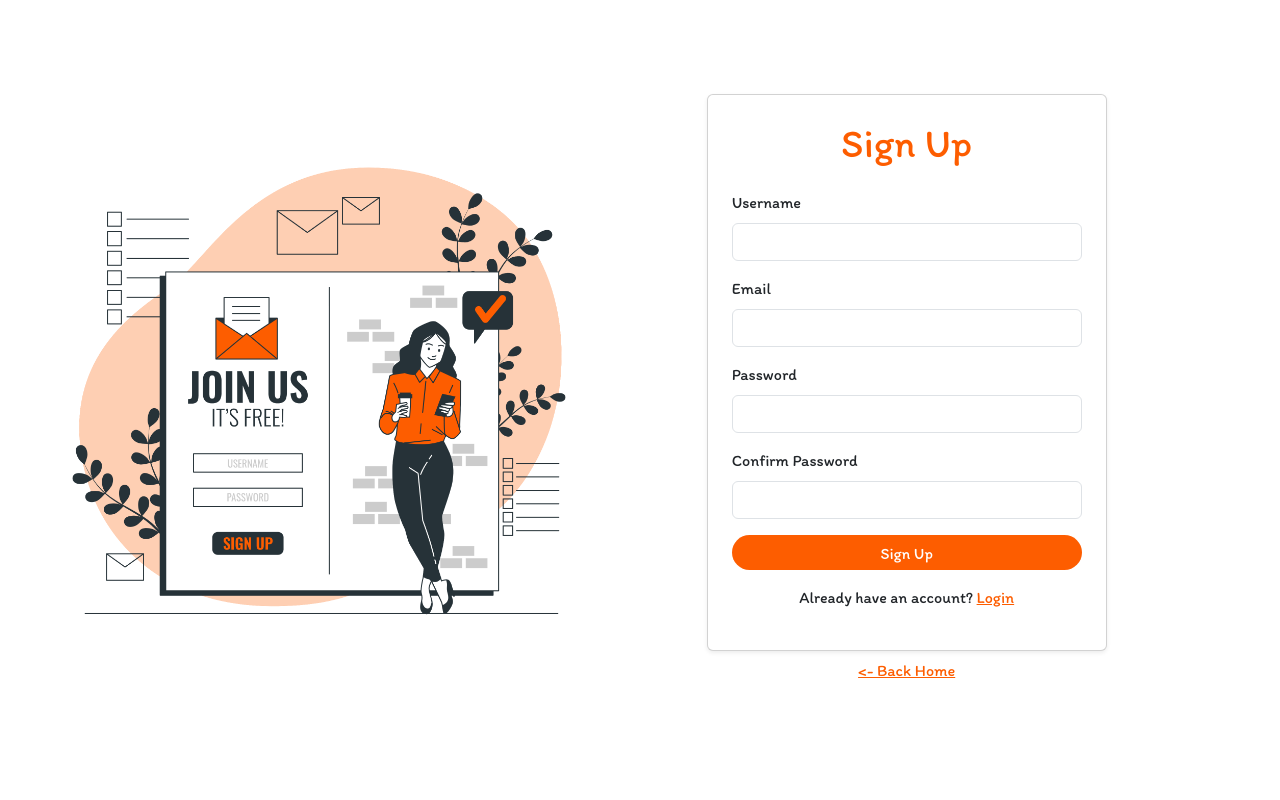
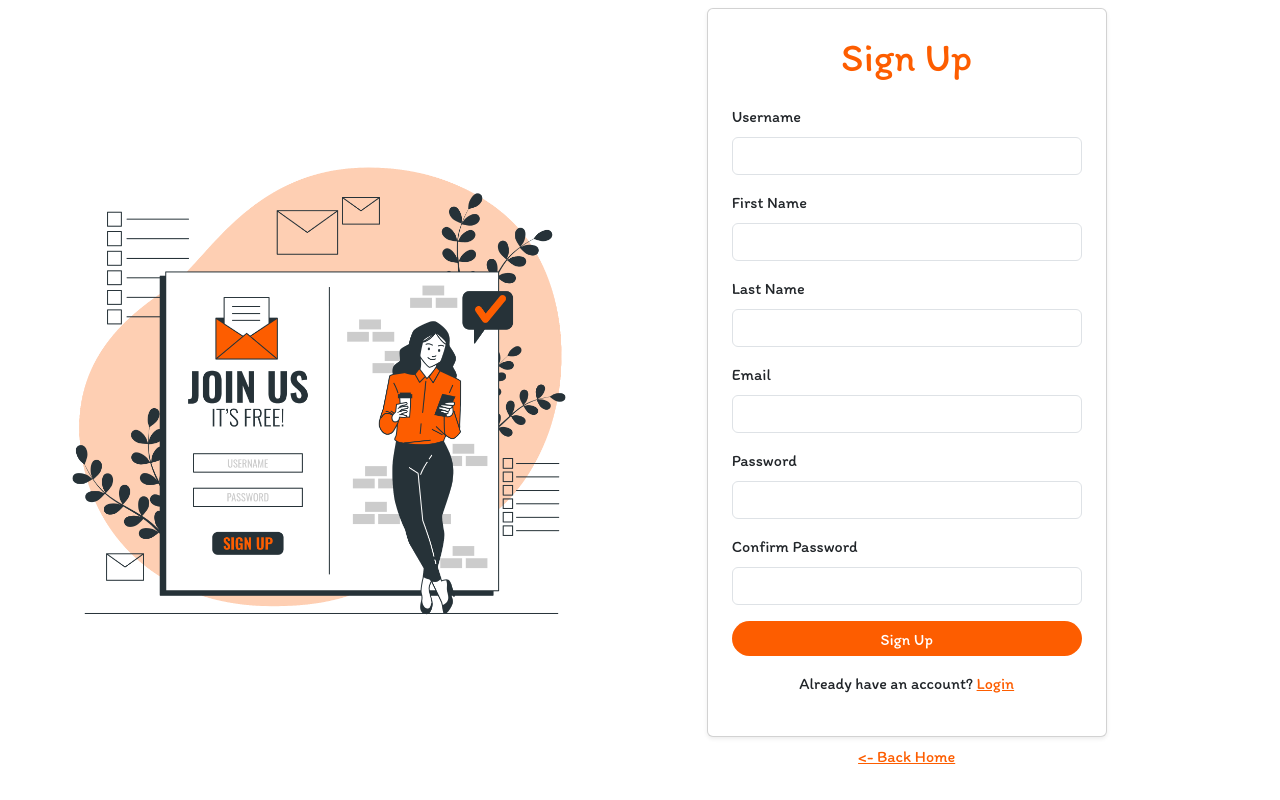
Before and after one commit to KishoreKumar0603/EdTech, a Django app: page /register in a window 1280 px wide. Run offline with Django 5.2, Linux system fonts and the light colour scheme; some libraries are stand-ins or nearby versions.

Commit message:
sunday commit

```diff
--- a/course/forms.py
+++ b/course/forms.py
@@ -1,7 +1,8 @@
 # forms.py
 
 from django import forms
-from .models import User
+from django.contrib.auth.models import User
+
 
 class UserRegistrationForm(forms.ModelForm):
     password = forms.CharField(widget=forms.PasswordInput)
@@ -9,7 +10,7 @@ class UserRegistrationForm(forms.ModelForm):
 
     class Meta:
         model = User
-        fields = ['username', 'email', 'password']
+        fields = ['username','email', 'password']
 
     def clean(self):
         cleaned_data = super().clean()
--- a/course/templates/course/registration/register.html
+++ b/course/templates/course/registration/register.html
@@ -1,23 +1,20 @@
+{% load static %}
 <!DOCTYPE html>
 <html lang="en">
 <head>
     <meta charset="UTF-8">
     <meta name="viewport" content="width=device-width, initial-scale=1.0">
-    <link rel="stylesheet" href="../../../../static/css/style.css">
+    <link rel="stylesheet" href="{%static "css/style.css"%}">
     <title>Register</title>
     <link href="https://cdnjs.cloudflare.com/ajax/libs/bootstrap/5.3.0/css/bootstrap.min.css" rel="stylesheet">
 </head>
 <body class="vh-100">
-    {% csrf_token %}
-    <!-- {{ form.as_p }} -->
     <div class="container-fluid h-100">
         <div class="row h-100 d-flex justify-content-center align-items-center">
-            <!-- Image Side -->
             <div class="col-md-5 d-none d-md-block">
-                <img src="../../../../static/img/login_signin/Sign up-bro.png" class="img-fluid" alt="">
+                <img src="{% static "img/login_signin/Sign up-bro.png" %}" class="img-fluid" alt="">
             </div>
 
-            <!-- Sign Up Form Side -->
             <div class="col-md-6 d-flex align-items-center justify-content-center flex-column">
                 <div class="card shadow-sm p-4" style="width: 100%; max-width: 400px;">
                     <h1 class="text-center mb-4 theme">Sign Up</h1>
@@ -26,6 +23,14 @@
                         <div class="mb-3">
                             <label for="username" class="form-label">Username</label>
                             <input type="text" class="form-control" id="username" name="username" required>
+                        </div>
+                        <div class="mb-3">
+                            <label for="firstname" class="form-label">First Name</label>
+                            <input type="text" class="form-control" id="firstname" name="firstname" required>
+                        </div>
+                        <div class="mb-3">
+                            <label for="lastname" class="form-label">Last Name</label>
+                            <input type="text" class="form-control" id="lastname" name="lastname" required>
                         </div>
                         <div class="mb-3">
                             <label for="email" class="form-label">Email</label>
@@ -50,7 +55,6 @@
         </div>
     </div>
 
-    <!-- Bootstrap JS and dependencies -->
     <script src="https://cdnjs.cloudflare.com/ajax/libs/bootstrap/5.3.0/js/bootstrap.bundle.min.js"></script>
 </body>
 </html>
--- a/course/views.py
+++ b/course/views.py
@@ -3,7 +3,10 @@ from django.http import HttpResponse
 from .models import *
 from .forms import *
 from django.contrib import messages
-# Create your views here.
+from django.contrib.auth import authenticate, login as auth_login
+from django.contrib.auth.hashers import make_password
+from django.contrib.auth.models import User
+from django.middleware.csrf import get_token
 
 #home page View
 def home(request):
@@ -13,35 +16,29 @@ def home(request):
 
 # login & register view
 
-# def login_view(request):
-#     if request.method == 'POST':
-#         form = AuthenticationForm(request, data=request.POST)
-#         if form.is_valid():
-#             username = form.cleaned_data.get('username')
-#             password = form.cleaned_data.get('password')
-#             user = authenticate(username=username, password=password)
-#             if user is not None:
-#                 login(request, user)
-#                 messages.success(request, f"Welcome, {username}!")
-#                 return redirect('home')  # Redirect to a home or dashboard page
-#             else:
-#                 messages.error(request, "Invalid username or password.")
-#         else:
-#             messages.error(request, "Invalid username or password.")
-#     else:
-#         form = AuthenticationForm()
+def login(request):
+    get_token(request)
+    if request.method == 'POST':
+        username = request.POST.get('username')
+        password = request.POST.get('password')
 
-#     return render(request, 'course/login/login.html', {'form': form})
-def login(request):
-    return render(request,"course/registration/login.html")
+        user = authenticate(request, username=username, password=password)
+
+        if user is not None:
+            auth_login(request, user)
+            return redirect('home')
+        else:
+            messages.error(request, "Invalid username or password")
+
+    return render(request, "course/registration/login.html")
 
 def register(request):
+    get_token(request)
     if request.method == 'POST':
         form = UserRegistrationForm(request.POST)
         if form.is_valid():
             user = form.save(commit=False)
-            # Hash the password before saving (Django's auth should ideally be used for this)
-            user.password = form.cleaned_data['password']
+            user.password = make_password(form.cleaned_data['password'])
             user.save()
             messages.success(request, "Registration successful!")
             return redirect('login')
```
Also changed, not shown: course/templates/course/registration/login.html (+16 -5 lines).
